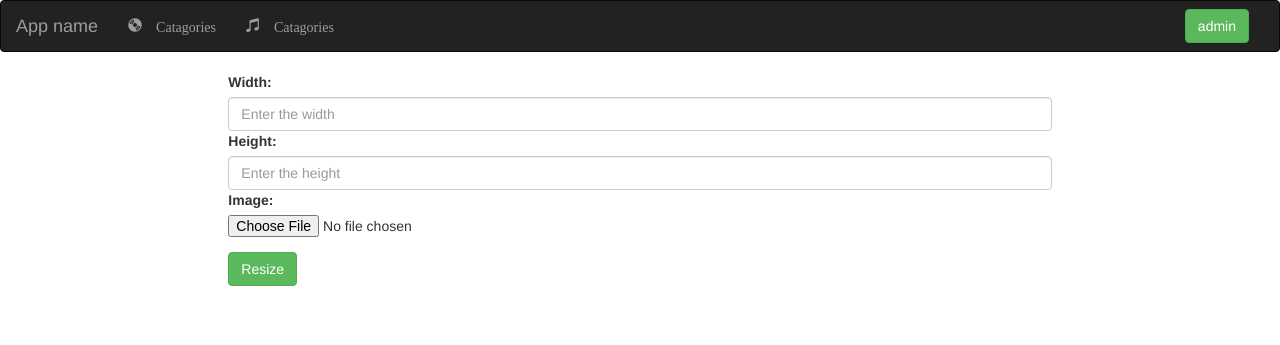
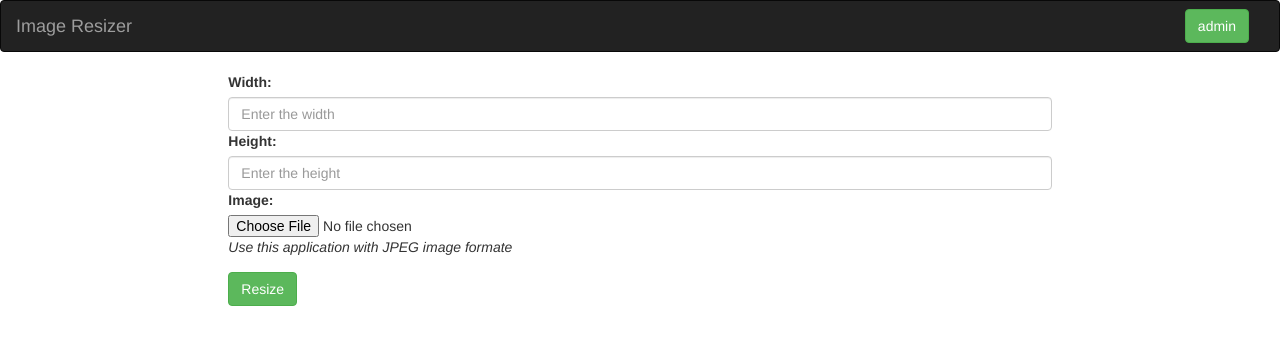
Before and after one commit to sgupta-codeprofile/ondemandservices, a Django app: page /image_resizer/ in a window 1280 px wide. Shown: the top 345 px of the page. Run offline with Django 3.2, Linux system fonts and the light colour scheme; a user stored in the database is signed in; some libraries are stand-ins or nearby versions; some web fonts are replaced.

Commit message:
Fix extension error and do minor changes

```diff
--- a/image_resizer/templates/image_resizer/header.html
+++ b/image_resizer/templates/image_resizer/header.html
@@ -3,7 +3,7 @@
 <html lang="en">
 <head>
     <meta charset="UTF-8">
-    <title>Free Ebooks</title>
+    <title>Image Resizer</title>
         <script src="https://ajax.googleapis.com/ajax/libs/jquery/3.3.1/jquery.min.js"></script>
         <link rel="stylesheet" href="{% static 'free_ebooks/css/bootstrap.min.css' %}">
        <script src="{% static 'free_ebooks/css/bootstrap.min.js' %}"></script>
@@ -18,12 +18,14 @@
                 <span class="icon-bar"></span>
                 <span class="icon-bar"></span>
             </button>
-      <a class="navbar-brand" href="#">App name</a>
+      <a class="navbar-brand" href="{%url 'image_resizer:index'%}">Image Resizer</a>
     </div>
     <div class="collapse navbar-collapse" id="mynavbar">
                 <ul class="nav navbar-nav">
+                    <!--
                     <li><a href="$"><span class="glyphicon glyphicon-cd">&nbspCatagories</span></a></li>
                     <li><a href="#}"><span class="glyphicon glyphicon-music">&nbspCatagories</span></a></li>
+                    -->
                 </ul>
                 <ul class="nav navbar-collapse navbar-right">
                     {% if user.is_authenticated %}
--- a/image_resizer/templates/image_resizer/index.html
+++ b/image_resizer/templates/image_resizer/index.html
@@ -14,8 +14,12 @@
     <form method="POST" enctype="multipart/form-data"  action="#">
         {%csrf_token%}
         <div class="form-group">
+             {% if minorcheck is 10%}
+            <h4 style="color:red;">Something went wrong:::Please check your image extension, It should be in JPEG formate</h4>
+            {% endif %}
 
          {{form}}
+            <em>Use this application with JPEG image formate</em>
         </div>
          <div class="form-group">
            <button type="submit" class="btn btn-success">Resize</button>
--- a/bulk_email_sender/templates/bulk_email_sender/somethingwentwrong.html
+++ b/image_resizer/templates/image_resizer/resize_success.html
@@ -2,7 +2,7 @@
 <html lang="en">
 <head>
     <meta charset="UTF-8">
-    <title>Please sign in first</title>
+    <title>Success</title>
     <!-- Latest compiled and minified CSS -->
 <link rel="stylesheet" href="https://maxcdn.bootstrapcdn.com/bootstrap/3.3.7/css/bootstrap.min.css">
 
@@ -15,8 +15,8 @@
 <body>
 <div class="container">
   <div class="jumbotron">
-    <h3>Something went wrong</h3>
-    <p>Please contact admin:shubhamguptaorg@gmail.com</p>
+    <h3>Your image has been resized</h3>
+    <p>Resized image open in your default image viewer or may be on next tab of your browser. Save it.</p>
   </div>
 </div>
 </body>
--- a/image_resizer/views.py
+++ b/image_resizer/views.py
@@ -3,7 +3,6 @@ from django.http import HttpResponse
 from image_resizer.forms import upload_image
 from PIL import Image
 import webbrowser
-# Create your views here.
 def index(request):
     if request.user.is_authenticated:
         if request.method == 'POST':
@@ -13,10 +12,15 @@ def index(request):
                 catch_width=request.POST['width']
                 catch_height=request.POST['height']
                 ext = ".jpg"
-                temp_image=Image.open(catch_image)
-                resize_catch =temp_image.resize((int(catch_width), int(catch_height)), Image.ANTIALIAS)
-                resize_catch.save("ANTIALIAS" + ext)
-                return HttpResponse(webbrowser.open('file:///F:/major_project/mp/ondemandservices/ANTIALIAS.jpg'))
+                try:
+                    temp_image=Image.open(catch_image)
+                    resize_catch =temp_image.resize((int(catch_width), int(catch_height)), Image.ANTIALIAS)
+                    resize_catch.save("ANTIALIAS" + ext)
+                    webbrowser.open('file:///F:/major_project/mp/ondemandservices/ANTIALIAS.jpg')
+                    return render(request,'image_resizer/resize_success.html',{})
+                except:
+                    minorcheck=10
+                    return render(request,'image_resizer/index.html',{'minorcheck':minorcheck,'form':upload_image})
             else:
                 flag=1
                 return render(request,'image_resizer/index.html',{'flag_for_form_validation':flag,'form':upload_image})
```
Also changed, not shown: ANTIALIAS.jpg (deleted).
